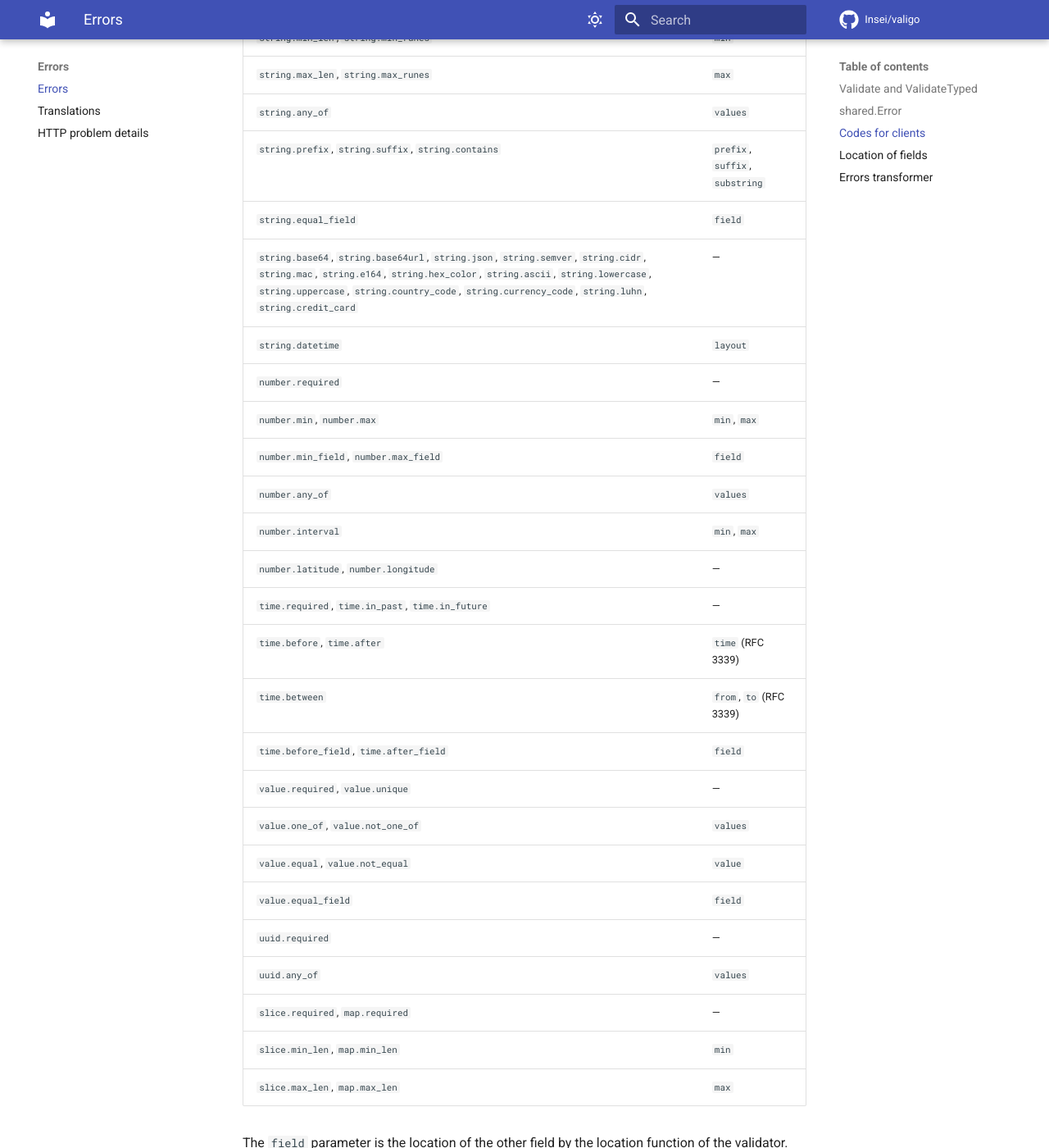
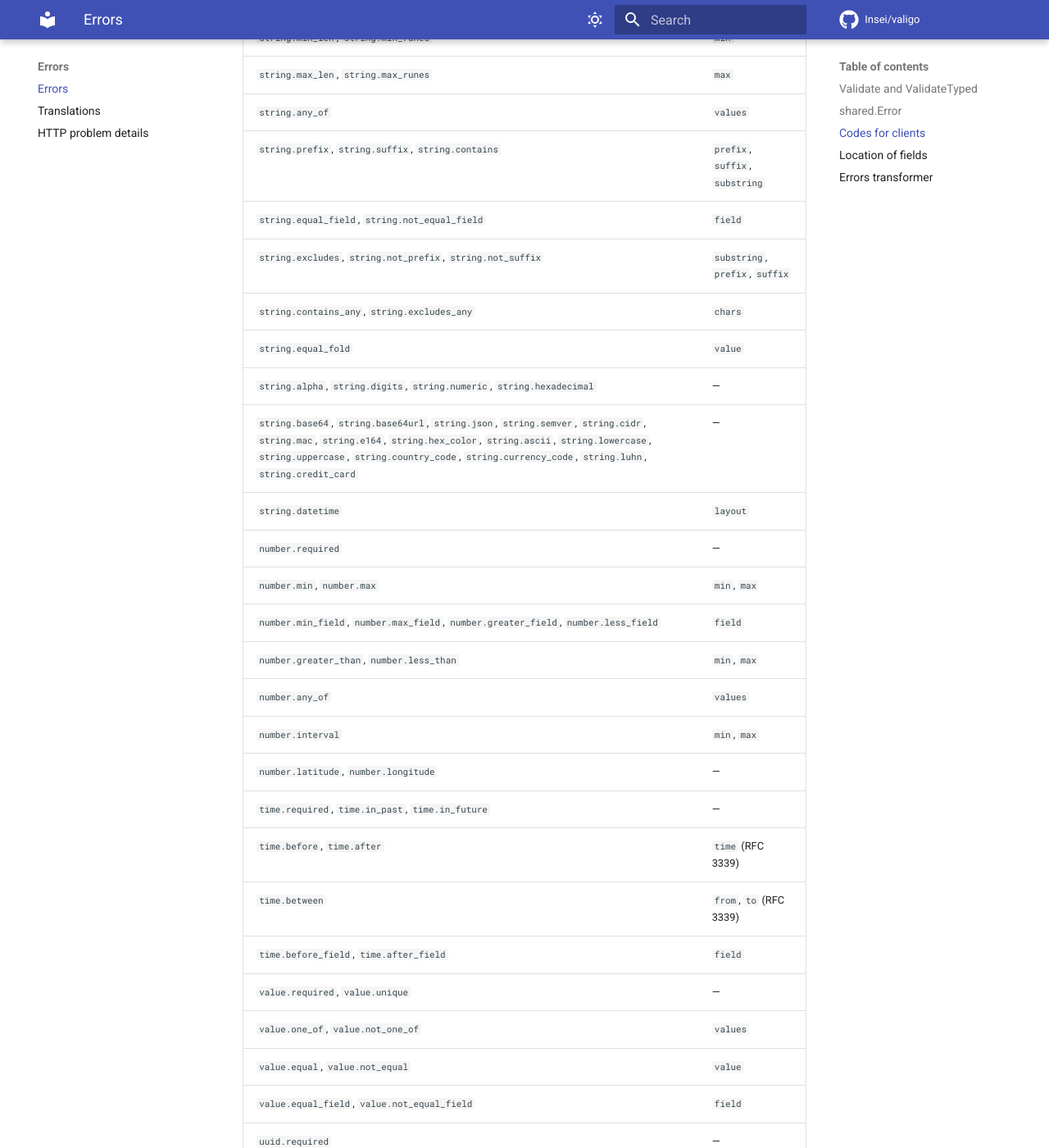
Before and after one commit to Insei/valigo, an MkDocs documentation site: the page built from docs/features/errors.md, in a window 1280 px wide and 1400 px high, scrolled down 2083 px. Shown: the whole window at 82% size. Built offline with MkDocs 1.6.1 and Material for MkDocs 9.7.7, drawn with Linux system fonts in a browser that asks for light colours; comment, search, counter and statistics services are not loaded; the version menu is left out.

Commit message:
docs: describe the new rules of strings, numbers and values

```diff
--- a/docs/features/errors.md
+++ b/docs/features/errors.md
@@ -83,12 +83,17 @@ Output:
 | `string.max_len`, `string.max_runes` | `max` |
 | `string.any_of` | `values` |
 | `string.prefix`, `string.suffix`, `string.contains` | `prefix`, `suffix`, `substring` |
-| `string.equal_field` | `field` |
+| `string.equal_field`, `string.not_equal_field` | `field` |
+| `string.excludes`, `string.not_prefix`, `string.not_suffix` | `substring`, `prefix`, `suffix` |
+| `string.contains_any`, `string.excludes_any` | `chars` |
+| `string.equal_fold` | `value` |
+| `string.alpha`, `string.digits`, `string.numeric`, `string.hexadecimal` | — |
 | `string.base64`, `string.base64url`, `string.json`, `string.semver`, `string.cidr`, `string.mac`, `string.e164`, `string.hex_color`, `string.ascii`, `string.lowercase`, `string.uppercase`, `string.country_code`, `string.currency_code`, `string.luhn`, `string.credit_card` | — |
 | `string.datetime` | `layout` |
 | `number.required` | — |
 | `number.min`, `number.max` | `min`, `max` |
-| `number.min_field`, `number.max_field` | `field` |
+| `number.min_field`, `number.max_field`, `number.greater_field`, `number.less_field` | `field` |
+| `number.greater_than`, `number.less_than` | `min`, `max` |
 | `number.any_of` | `values` |
 | `number.interval` | `min`, `max` |
 | `number.latitude`, `number.longitude` | — |
@@ -99,7 +104,7 @@ Output:
 | `value.required`, `value.unique` | — |
 | `value.one_of`, `value.not_one_of` | `values` |
 | `value.equal`, `value.not_equal` | `value` |
-| `value.equal_field` | `field` |
+| `value.equal_field`, `value.not_equal_field` | `field` |
 | `uuid.required` | — |
 | `uuid.any_of` | `values` |
 | `slice.required`, `map.required` | — |
```
Also changed, not shown: README.md (+2 -2 lines), docs/features/numbers.md (+2 -0 lines), docs/features/schema.md (+2 -2 lines), docs/features/strings.md (+8 -0 lines), docs/features/values.md (+1 -0 lines), skills/valigo/SKILL.md (+3 -3 lines).
